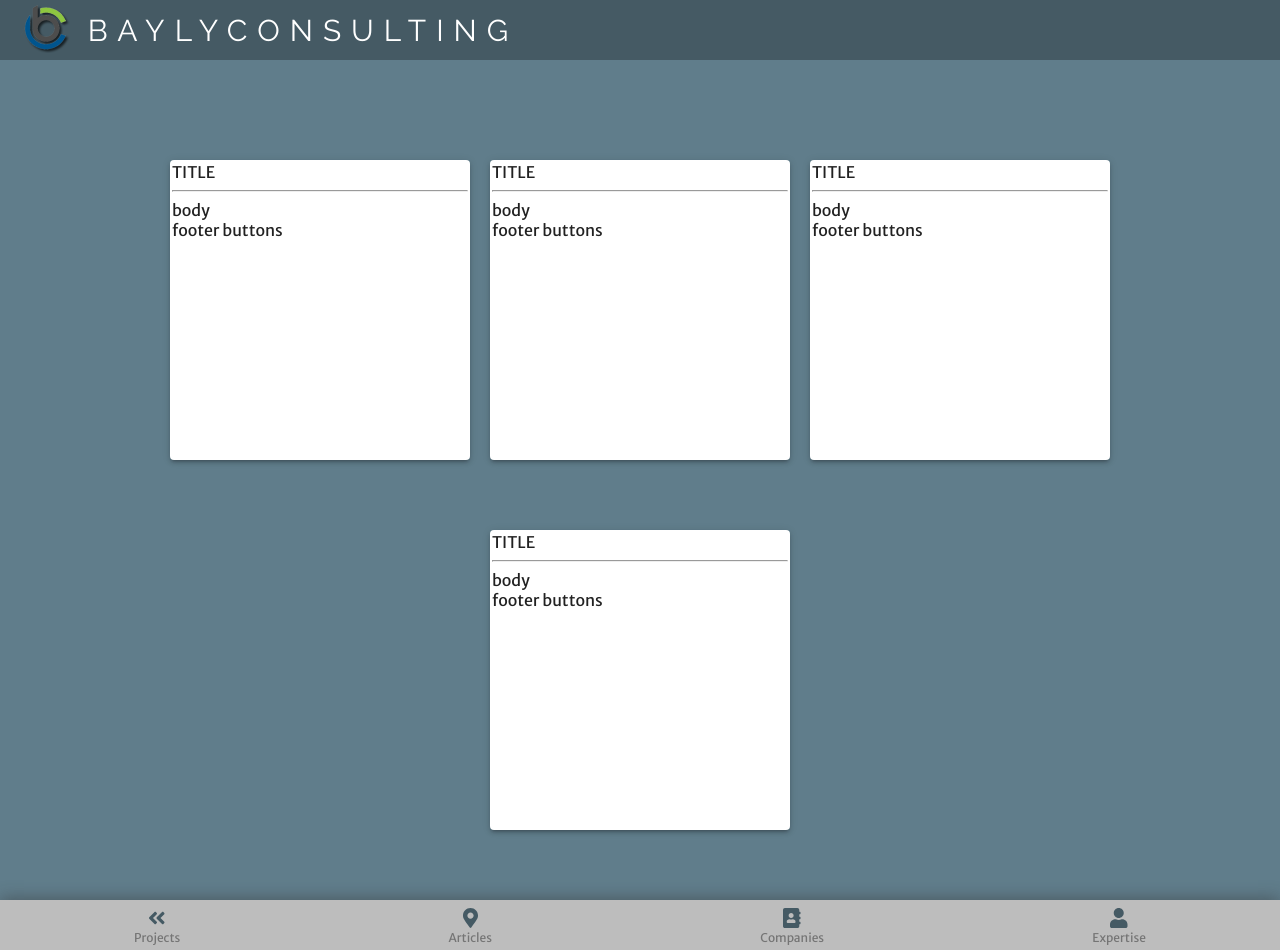
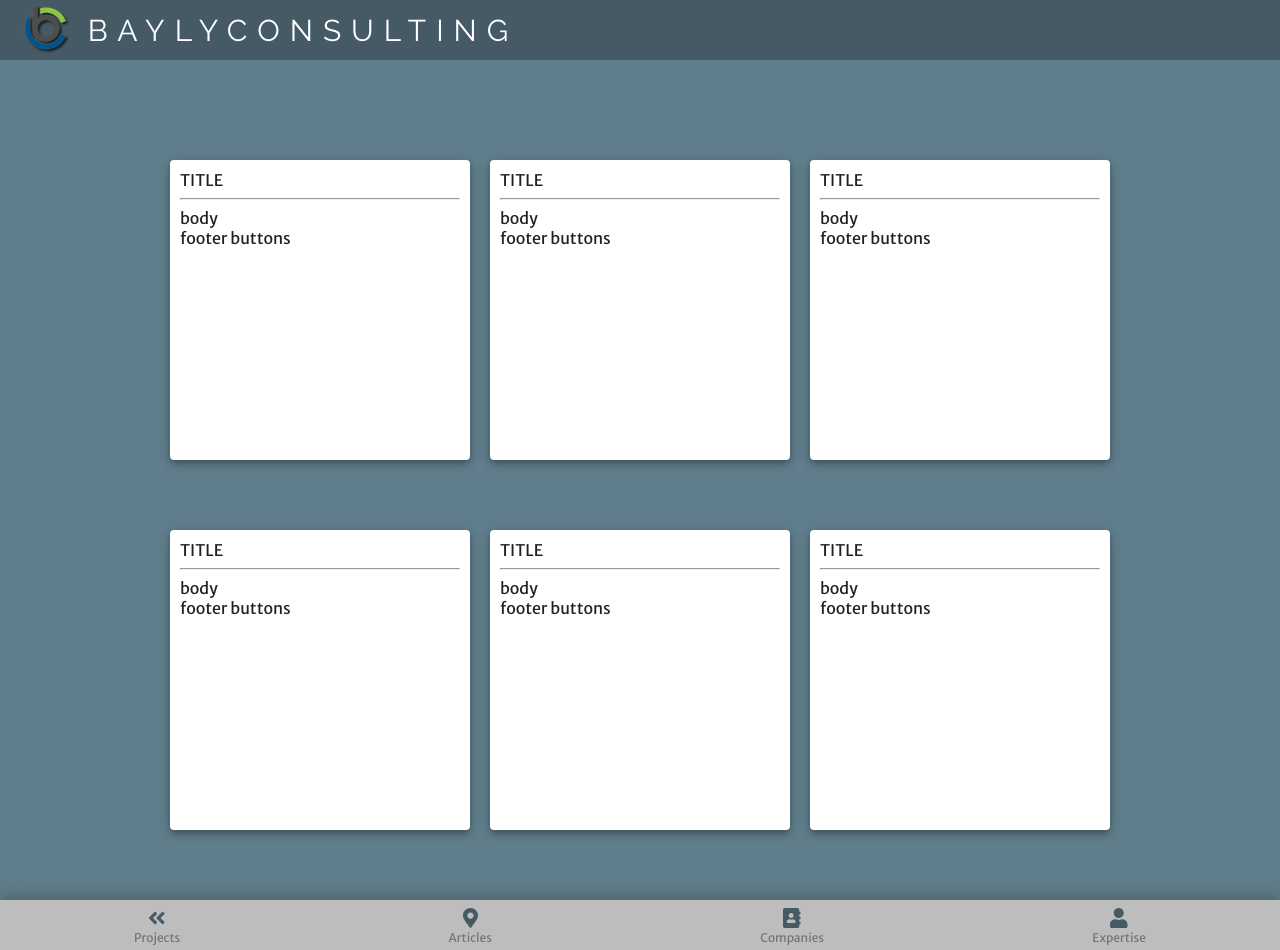
Before and after one commit to raymondwbayly/bayly-consulting-website, a Next.js app: page / in a window 1280 px wide. Built offline with nearby package versions, Linux system fonts and the light colour scheme.

Commit message:
update the react element container

```diff
--- a/pages/index.js
+++ b/pages/index.js
@@ -1,7 +1,7 @@
 import React from "react";
 import Container from "@material-ui/core/Container";
 import Grid from "@material-ui/core/Grid";
-import Paper from '@material-ui/core/Paper';
+import Paper from "@material-ui/core/Paper";
 import { FontAwesomeIcon } from "@fortawesome/react-fontawesome";
 import Layout from "../components/Layout";
 
@@ -10,7 +10,7 @@ const IndexView = () => (
     <Container className="container">
       <Grid container justify="center">
         <Grid item className="gridItem">
-            <Paper elevation={3} className="paperContainer">
+          <Paper elevation={5} className="paperContainer">
             <div>TITLE</div>
             <hr></hr>
             <div>body</div>
@@ -18,7 +18,7 @@ const IndexView = () => (
           </Paper>
         </Grid>
         <Grid item className="gridItem">
-          <Paper elevation={3} className="paperContainer">
+          <Paper elevation={5} className="paperContainer">
             <div>TITLE</div>
             <hr></hr>
             <div>body</div>
@@ -26,7 +26,7 @@ const IndexView = () => (
           </Paper>
         </Grid>
         <Grid item className="gridItem">
-          <Paper elevation={3} className="paperContainer">
+          <Paper elevation={5} className="paperContainer">
             <div>TITLE</div>
             <hr></hr>
             <div>body</div>
@@ -34,7 +34,23 @@ const IndexView = () => (
           </Paper>
         </Grid>
         <Grid item className="gridItem">
-          <Paper elevation={3} className="paperContainer">
+          <Paper elevation={5} className="paperContainer">
+            <div>TITLE</div>
+            <hr></hr>
+            <div>body</div>
+            <div>footer buttons</div>
+          </Paper>
+        </Grid>
+        <Grid item className="gridItem">
+          <Paper elevation={5} className="paperContainer">
+            <div>TITLE</div>
+            <hr></hr>
+            <div>body</div>
+            <div>footer buttons</div>
+          </Paper>
+        </Grid>
+        <Grid item className="gridItem">
+          <Paper elevation={5} className="paperContainer">
             <div>TITLE</div>
             <hr></hr>
             <div>body</div>
--- a/scss/index.css
+++ b/scss/index.css
@@ -48,7 +48,7 @@ code {
 }
 
 .paperContainer {
-  padding: 2px;
+  padding: 10px;
   width: 300px;
   height: 300px;
 }
--- a/scss/index.min.css
+++ b/scss/index.min.css
@@ -1,2 +1,2 @@
-@import"https://fonts.googleapis.com/css?family=Raleway:800|Merriweather+Sans|Share+Tech+Mono";@import"https://fonts.googleapis.com/css2?family=Raleway&display=swap";*{-webkit-box-sizing:border-box;box-sizing:border-box}html,body,#__next{height:100%;width:100%}body{margin:0;padding:0;font-family:-apple-system,BlinkMacSystemFont,"Segoe UI","Roboto","Oxygen","Ubuntu","Cantarell","Fira Sans","Droid Sans","Helvetica Neue",sans-serif;color:#212121;-webkit-font-smoothing:antialiased;-moz-osx-font-smoothing:grayscale}code{font-family:source-code-pro,Menlo,Monaco,Consolas,"Courier New",monospace}#root{display:-webkit-box;display:-ms-flexbox;display:flex;-webkit-box-orient:vertical;-webkit-box-direction:normal;-ms-flex-direction:column;flex-direction:column}.container{width:100%;height:100%;padding:50px;color:#212121}.gridItem{padding-top:50px;padding-left:10px;padding-right:10px;padding-bottom:20px}.paperContainer{padding:2px;width:300px;height:300px}
+@import"https://fonts.googleapis.com/css?family=Raleway:800|Merriweather+Sans|Share+Tech+Mono";@import"https://fonts.googleapis.com/css2?family=Raleway&display=swap";*{-webkit-box-sizing:border-box;box-sizing:border-box}html,body,#__next{height:100%;width:100%}body{margin:0;padding:0;font-family:-apple-system,BlinkMacSystemFont,"Segoe UI","Roboto","Oxygen","Ubuntu","Cantarell","Fira Sans","Droid Sans","Helvetica Neue",sans-serif;color:#212121;-webkit-font-smoothing:antialiased;-moz-osx-font-smoothing:grayscale}code{font-family:source-code-pro,Menlo,Monaco,Consolas,"Courier New",monospace}#root{display:-webkit-box;display:-ms-flexbox;display:flex;-webkit-box-orient:vertical;-webkit-box-direction:normal;-ms-flex-direction:column;flex-direction:column}.container{width:100%;height:100%;padding:50px;color:#212121}.gridItem{padding-top:50px;padding-left:10px;padding-right:10px;padding-bottom:20px}.paperContainer{padding:10px;width:300px;height:300px}
 /*# sourceMappingURL=index.min.css.map */
--- a/scss/index.scss
+++ b/scss/index.scss
@@ -45,7 +45,7 @@ code {
 }
 
 .paperContainer {
-  padding:2px;
+  padding:10px;
   width: 300px;
   height: 300px;
 }
```
Also changed, not shown: 2 other files (tests, documents, lock files or other folders). Lines whose indentation alone changed are shown as unchanged.
